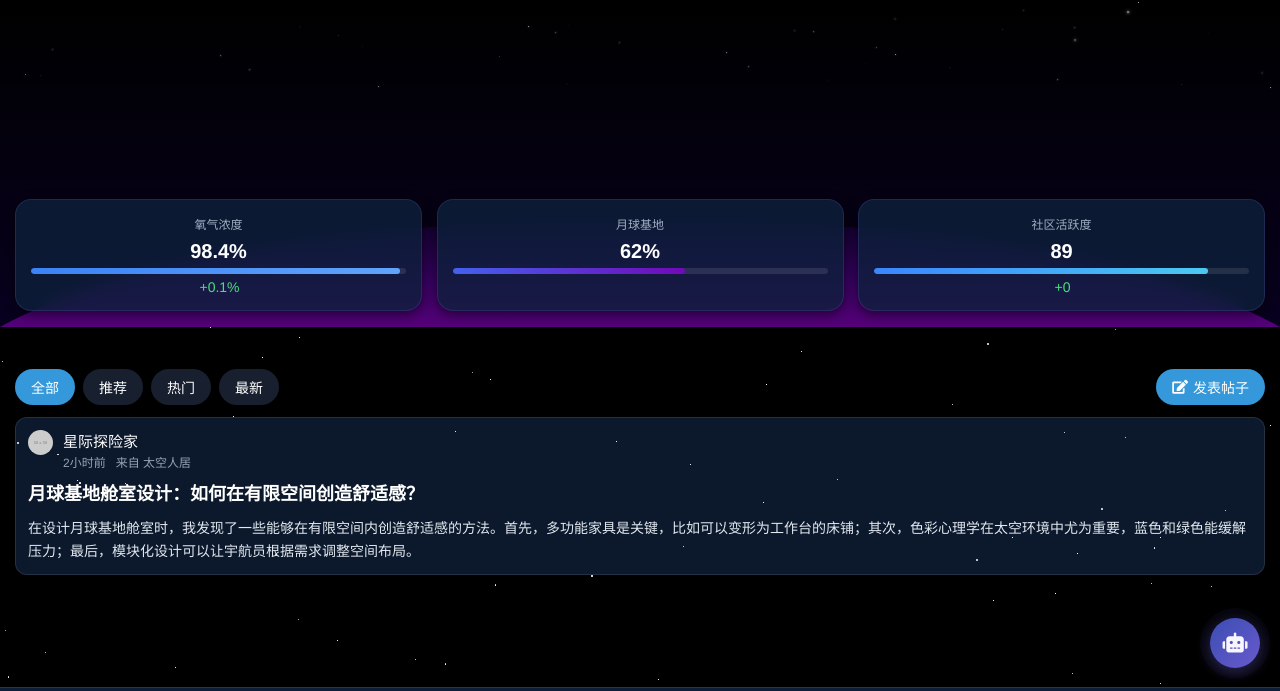
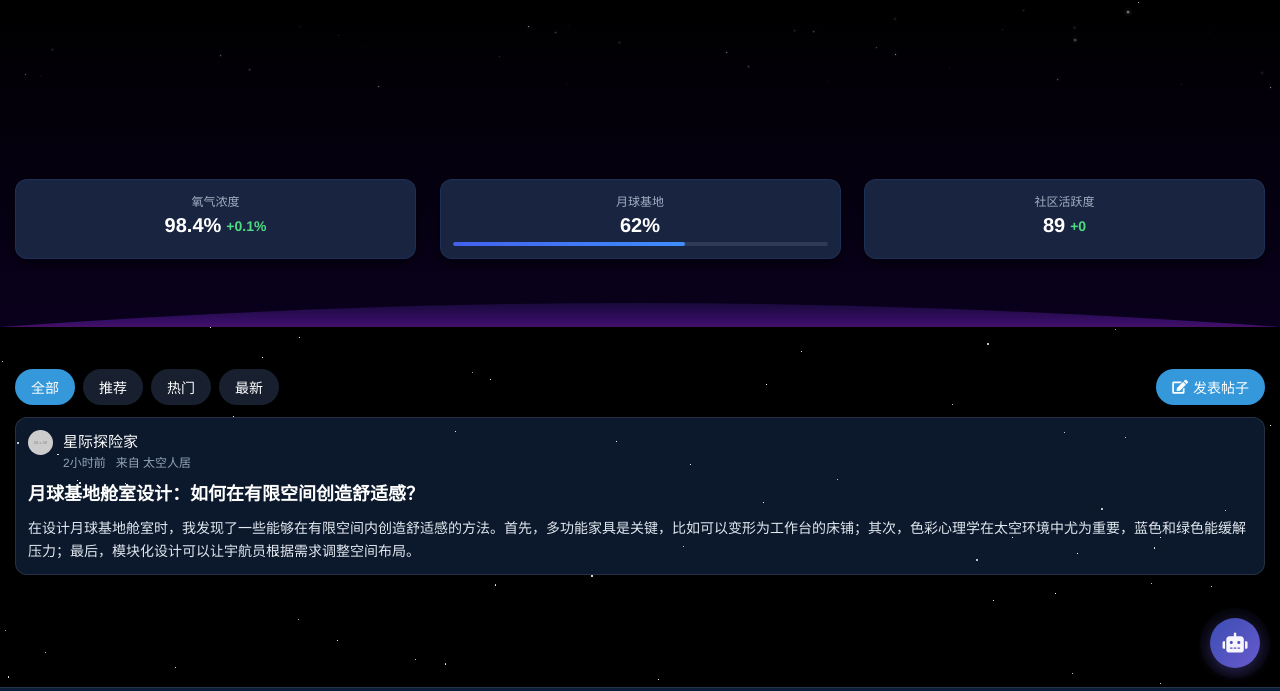
Before and after one commit to Bai2025311/nexusorbital-website, a website: page community-mobile.html in a window 1280 px wide. Shown: the part 52-743 px from the top of the page. Drawn offline with Linux system fonts and the light colour scheme; placeholder pictures from the web are drawn by us.

Commit message:
穹顶修改

```diff
--- a/community-mobile.html
+++ b/community-mobile.html
@@ -57,7 +57,7 @@
             left: 0;
             overflow: hidden;
             z-index: 1;
-            background: linear-gradient(to bottom, #000000, #090020);
+            background: linear-gradient(to bottom, #000000, #0a001d);
         }
 
         .dome-svg-container {
@@ -66,7 +66,7 @@
             height: 100%;
             top: 0;
             left: 0;
-            z-index: 1;
+            z-index: 3;
         }
 
         .dome-svg-container svg {
@@ -82,6 +82,7 @@
             height: 100%;
             top: 0;
             left: 0;
+            z-index: 2;
         }
 
         .dome-star {
@@ -104,56 +105,53 @@
             padding: 12px 15px;
             position: relative;
             z-index: 10;
-            margin-top: 180px;
+            margin-top: 160px;
         }
 
         .stat-box {
-            background-color: rgba(13, 32, 59, 0.8);
-            border-radius: 16px;
-            padding: 15px;
+            background-color: rgba(27, 38, 68, 0.95);
+            border-radius: 12px;
+            padding: 12px;
             width: 30%;
             text-align: center;
             box-shadow: 0 4px 12px rgba(0, 0, 0, 0.5);
-            border: 1px solid rgba(78, 81, 158, 0.3);
-            backdrop-filter: blur(8px);
-            transition: transform 0.3s ease;
-        }
-
-        .stat-box:active {
-            transform: scale(0.95);
+            border: 1px solid rgba(41, 66, 119, 0.4);
         }
 
         .stat-box-title {
             color: #a0aec0;
             font-size: 12px;
-            margin-bottom: 8px;
+            margin-bottom: 5px;
+            text-align: center;
         }
 
         .stat-box-value {
             color: white;
             font-size: 20px;
             font-weight: 600;
-            margin-bottom: 5px;
-        }
-
-        .stat-progress {
-            height: 6px;
-            background-color: rgba(255, 255, 255, 0.1);
-            border-radius: 3px;
-            overflow: hidden;
-            margin: 5px 0;
-        }
-
-        .stat-progress-bar {
-            height: 100%;
-            border-radius: 3px;
-            background: linear-gradient(to right, #3B82F6, #60A5FA);
+            display: flex;
+            align-items: center;
+            justify-content: center;
         }
 
         .stat-change {
             font-size: 14px;
             color: #4ade80;
-            margin-left: 2px;
+            margin-left: 5px;
+        }
+
+        .stat-progress {
+            height: 4px;
+            background-color: rgba(255, 255, 255, 0.1);
+            border-radius: 2px;
+            overflow: hidden;
+            margin: 5px 0 0 0;
+        }
+
+        .stat-progress-bar {
+            height: 100%;
+            border-radius: 2px;
+            background: linear-gradient(to right, #3B82F6, #60A5FA);
         }
 
         /* 筛选栏 */
@@ -846,12 +844,12 @@
                     <svg viewBox="0 0 100 100" preserveAspectRatio="none">
                         <defs>
                             <linearGradient id="dome-gradient" x1="0%" y1="0%" x2="0%" y2="100%">
-                                <stop offset="0%" stop-color="#11002f" />
-                                <stop offset="60%" stop-color="#470076" />
-                                <stop offset="100%" stop-color="#6a0091" />
+                                <stop offset="0%" stop-color="#190a3d" />
+                                <stop offset="80%" stop-color="#3b0f6b" />
+                                <stop offset="100%" stop-color="#4a106b" />
                             </linearGradient>
                         </defs>
-                        <path id="dome-path" d="M0,100 C20,55 80,55 100,100 L100,100 L0,100 Z" fill="url(#dome-gradient)" opacity="0.8"></path>
+                        <path id="dome-path" d="M0,100 C35,90 65,90 100,100" fill="url(#dome-gradient)" opacity="0.95"></path>
                     </svg>
                 </div>
             </div>
@@ -860,26 +858,18 @@
             <div class="stats-container">
                 <div class="stat-box">
                     <div class="stat-box-title">氧气浓度</div>
-                    <div class="stat-box-value">98.4%</div>
-                    <div class="stat-progress">
-                        <div class="stat-progress-bar" style="width: 98.4%;"></div>
-                    </div>
-                    <div class="stat-change">+0.1%</div>
+                    <div class="stat-box-value">98.4% <span class="stat-change">+0.1%</span></div>
                 </div>
                 <div class="stat-box">
                     <div class="stat-box-title">月球基地</div>
                     <div class="stat-box-value">62%</div>
                     <div class="stat-progress">
-                        <div class="stat-progress-bar" style="width: 62%; background: linear-gradient(to right, #4361EE, #7209B7);"></div>
+                        <div class="stat-progress-bar" style="width: 62%; background: linear-gradient(to right, #4361EE, #3f8efc);"></div>
                     </div>
                 </div>
                 <div class="stat-box">
                     <div class="stat-box-title">社区活跃度</div>
-                    <div class="stat-box-value">89</div>
-                    <div class="stat-progress">
-                        <div class="stat-progress-bar" style="width: 89%; background: linear-gradient(to right, #3A86FF, #4CC9F0);"></div>
-                    </div>
-                    <div class="stat-change">+0</div>
+                    <div class="stat-box-value">89 <span class="stat-change">+0</span></div>
                 </div>
             </div>
         </div>
```
